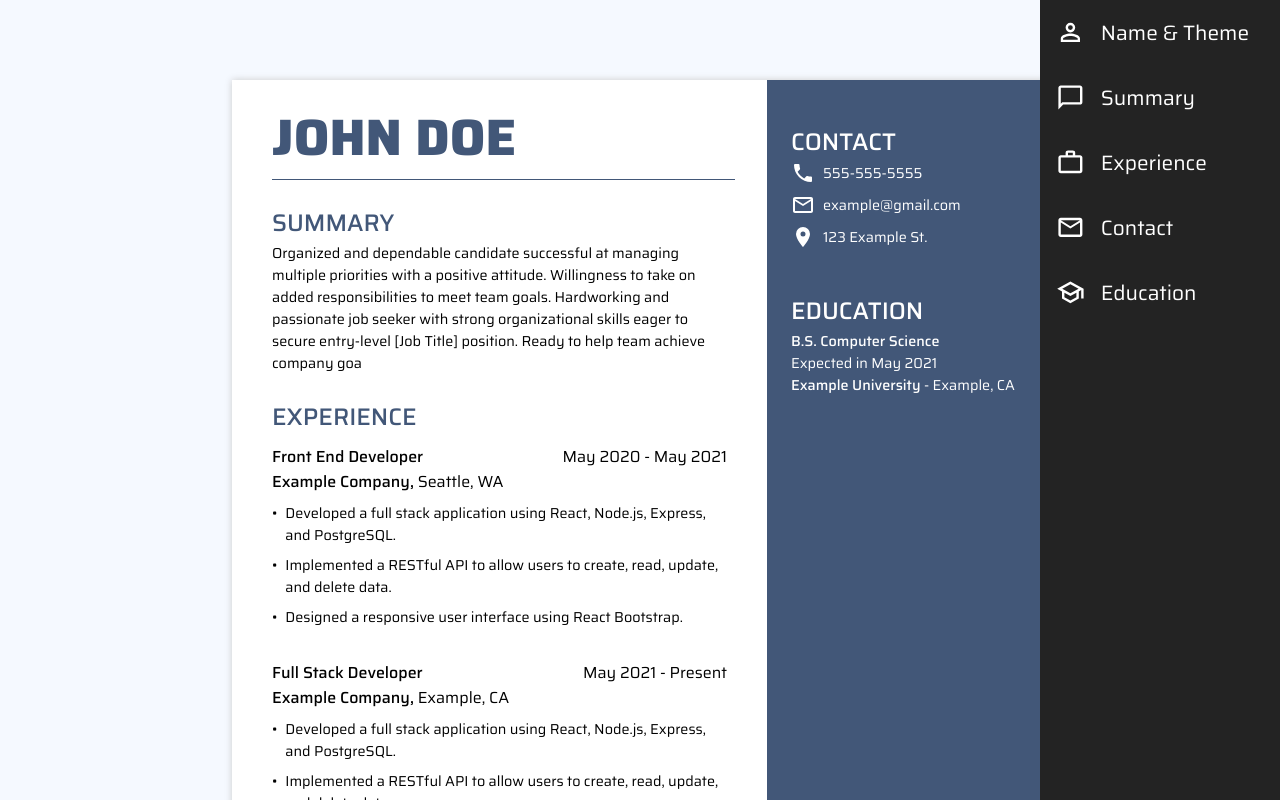
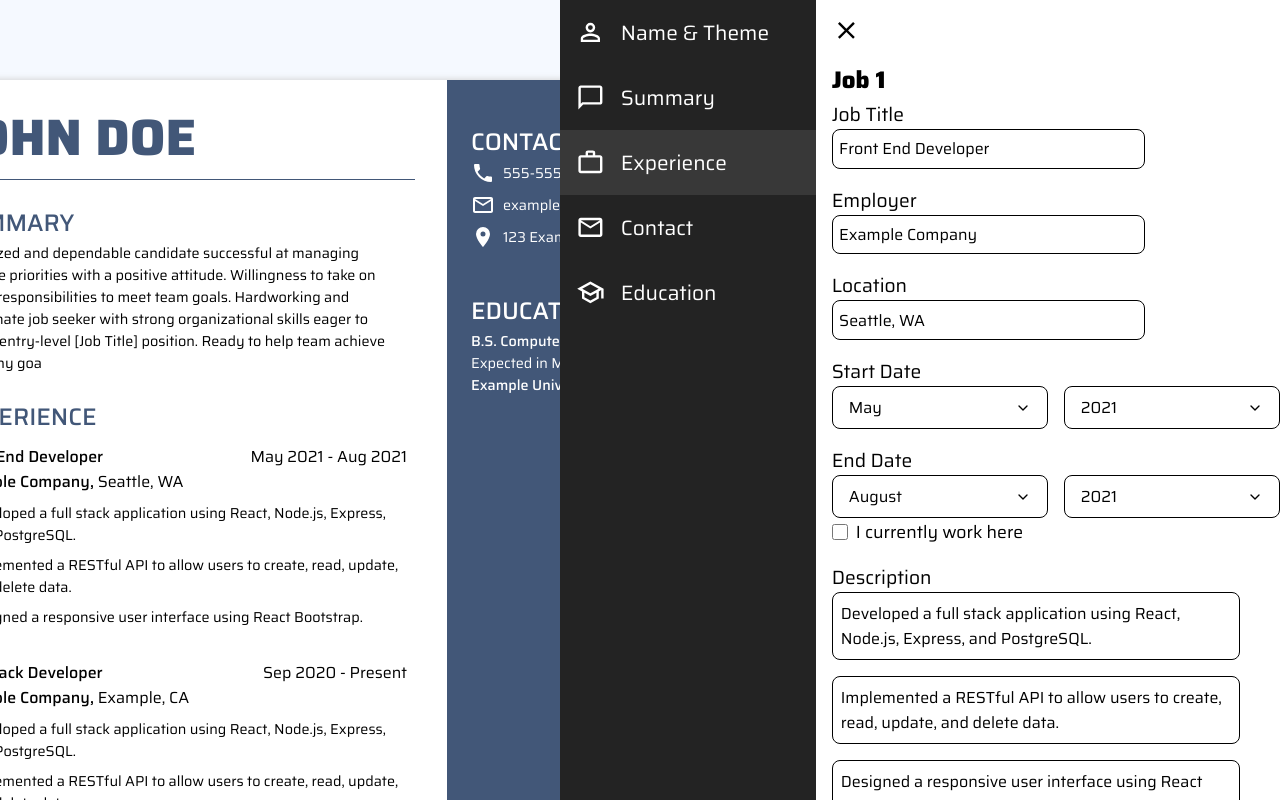
Before and after one commit to Alyoshka5/resume-builder, a React (Create React App) app: page / in a window 1280 px wide. Both pictures are taken after a click on the element 499 px from the left and 540 px from the top of the page. Shown: the top 800 px of the page. Built offline with nearby package versions, Linux system fonts and the light colour scheme.

Commit message:
Add functionality to experience edit section

```diff
--- a/src/App.tsx
+++ b/src/App.tsx
@@ -1,7 +1,7 @@
 import './App.css';
 import Resume from './components/Resume';
 import EditBar from './components/EditBar'
-import { useState, useEffect } from 'react';
+import React, { useState, useEffect } from 'react';
 import personInfo from './person_info';
 
 function App() {
@@ -17,7 +17,8 @@ function App() {
 
   useEffect(() => {
     setXShift(editBarToggle ? 30 : 0);
-  }, [editBarToggle])
+  }, [editBarToggle]);
+
 
   return (
     <div className='App' style={{overflow: 'hidden'}}>
--- a/src/components/EditBar.tsx
+++ b/src/components/EditBar.tsx
@@ -1,5 +1,6 @@
+import { useEffect } from 'react';
 import '../styles/EditBar.css';
-import { EditBarProps, ExperienceProp } from '../types';
+import { EditBarProps, DateInputProp } from '../types';
 import Icon from '@mdi/react';
 import { mdiClose, mdiAccountOutline, mdiMessageOutline, mdiBriefcaseOutline, mdiEmailOutline, mdiSchoolOutline, mdiDeleteOutline } from '@mdi/js';
 
@@ -53,10 +54,14 @@ export default function EditBar({
             <form className="edit-form experience-form">
                 {experience.map((job, jobIdx) => {
                     return (
-                        <div className="job-container">
+                        <div className="job-container" key={jobIdx}>
                             <div className="job-header-container">
                                 <h2 className='job-header'>Job {jobIdx + 1}</h2>
-                                <div className="remove-job-btn">
+                                <div className="remove-job-btn" onClick={() => {
+                                    const newExperience = [...experience];
+                                    newExperience.splice(jobIdx, 1);
+                                    onExperienceChange(newExperience);
+                                }}>
                                     <Icon path={mdiDeleteOutline} size={1.05}></Icon>
                                 </div>
                             </div>
@@ -71,27 +76,40 @@ export default function EditBar({
                                 </div>
                                 <div className='input-container'>
                                     <label htmlFor="company-name">Employer</label>
-                                    <input type="text" value={job.company} name="company-name" onChange={(e) => onExperienceChange(experience)} />
+                                    <input type="text" value={job.company} name="company-name" onChange={(e) => {
+                                        const newExperience = [...experience];
+                                        newExperience[jobIdx].company = e.target.value;
+                                        onExperienceChange(newExperience);
+                                    }} />
                                 </div>
                                 <div className='input-container'>
                                     <label htmlFor="job-location">Location</label>
-                                    <input type="text" value={job.location} name="job-location" onChange={(e) => onExperienceChange(experience)} />
+                                    <input type="text" value={job.location} name="job-location" onChange={(e) => {
+                                        const newExperience = [...experience];
+                                        newExperience[jobIdx].location = e.target.value;
+                                        onExperienceChange(newExperience);
+                                    }} />
                                 </div>
                                 <div className='input-container'>
                                     <label htmlFor="job-start">Start Date</label>
                                     <div className='date-input-container'>
-                                        <MonthDropdown />
-                                        <YearDropdown />
+                                        <MonthDropdown experience={experience} onExperienceChange={onExperienceChange} jobIdx={jobIdx} startOrEnd="start" />
+                                        <YearDropdown experience={experience} onExperienceChange={onExperienceChange} jobIdx={jobIdx} startOrEnd="start" />
                                     </div>
                                 </div>
                                 <div className='input-container'>
                                     <label htmlFor="job-end">End Date</label>
                                     <div className="date-input-container">
-                                        <MonthDropdown />
-                                        <YearDropdown />
+                                        <MonthDropdown experience={experience} onExperienceChange={onExperienceChange} jobIdx={jobIdx} startOrEnd="end" />
+                                        <YearDropdown experience={experience} onExperienceChange={onExperienceChange} jobIdx={jobIdx} startOrEnd="end" />
                                     </div>
                                     <div className='current-job-container'>
-                                        <input type="checkbox" name="job-end" id="job-end" />
+                                        <input type="checkbox" name="job-end" checked={experience[jobIdx].end.month === 'Present'} onChange={e => {
+                                            const newExperience = [...experience];
+                                            newExperience[jobIdx].end.month = e.target.checked ? 'Present' : 'January';
+                                            newExperience[jobIdx].end.year = e.target.checked ? '' : new Date().getFullYear().toString();
+                                            onExperienceChange(newExperience);
+                                        }} />
                                         <label htmlFor="job-end">I currently work here</label>
                                     </div>
                                 </div>
@@ -100,7 +118,7 @@ export default function EditBar({
                                         {job.description.map((desc, descIdx) => {
                                             return (
                                                 <div key={descIdx} className="job-desc-container">
-                                                    <textarea className='job-description' value={desc} name="job-description" onChange={(e) => {
+                                                    <textarea className='job-description' value={desc} name="job-description" autoFocus={desc === ''} onChange={(e) => {
                                                         const textarea = e.target as HTMLTextAreaElement;
                                                         textarea.style.height = "auto";
                                                         textarea.style.height = textarea.scrollHeight + "px";
@@ -108,14 +126,23 @@ export default function EditBar({
                                                         newExperience[jobIdx].description[descIdx] = e.target.value;
                                                         onExperienceChange(newExperience);
                                                     }} />
-                                                    <div className="delete-btn" onClick={() => {}}>
+                                                    <div className="delete-btn" onClick={() => {
+                                                        const newExperience = [...experience];
+                                                        newExperience[jobIdx].description.splice(descIdx, 1);
+                                                        onExperienceChange(newExperience);
+                                                    }}>
                                                         <Icon path={mdiDeleteOutline} size={1.05}></Icon>
                                                     </div>
                                                 </div>
-                                            )
+                                            );
                                         })}
                                     <div className="add-point-btn-container">
-                                        <button className='add-point-btn'>+ Add point</button>
+                                        <button className='add-point-btn' onClick={e => {
+                                            e.preventDefault();
+                                            const newExperience = [...experience];
+                                            newExperience[jobIdx].description.push('');
+                                            onExperienceChange(newExperience);
+                                        }}>+ Add point</button>
                                     </div>
                                 </div>
                             </div>
@@ -124,15 +151,28 @@ export default function EditBar({
                     );
                 })}
                 <div className="add-job-btn-container">
-                    <button className='add-job-btn'>+ Add job</button>
+                    <button className='add-job-btn' onClick={e => {
+                        e.preventDefault();
+                        const newExperience = [...experience];
+                        newExperience.push({
+                            position: '',
+                            company: '',
+                            location: '',
+                            start: {
+                                month: 'January',
+                                year: new Date().getFullYear().toString(),
+                            },
+                            end: {
+                                month: 'Present',
+                                year: '',
+                            },
+                            description: [''],
+                        });
+                        onExperienceChange(newExperience);
+                    }}>+ Add job</button>
                 </div>
             </form>
         ),
-    }
-
-    function handleStuff(this: HTMLInputElement) {
-        this.style.height = "";
-        this.style.height = this.scrollHeight + "px";
     }
 
     return (
@@ -190,32 +230,67 @@ export default function EditBar({
     );
 }
 
-const MonthDropdown = () => {
+const MonthDropdown = ({ experience, onExperienceChange, jobIdx, startOrEnd }: DateInputProp) => {
+    useEffect(() => {
+        const job = experience[jobIdx];
+        const month = startOrEnd === 'start' ? job.start.month : job.end.month;
+        if (month === 'Present') return;
+        const select = document.querySelector(`select.monthInput[data-jobIdx="${jobIdx}"][data-startOrEnd="${startOrEnd}"]`) as HTMLSelectElement;
+        select.value = month;
+        console.log(select.value);
+    }, [(startOrEnd === 'start' ? experience[jobIdx].start.month : experience[jobIdx].end.month)]);
+
     return (
-        <select>
-            <option value="Jan">January</option>
-            <option value="Feb">February</option>
-            <option value="Mar">March</option>
-            <option value="Apr">April</option>
+        <select className='monthInput' data-jobIdx={jobIdx} data-startOrEnd={startOrEnd} disabled={startOrEnd === 'end' && experience[jobIdx].end.month === 'Present'} onChange={e => {
+            const select = e.target as HTMLSelectElement;
+            const newExperience = [...experience];
+            const job = newExperience[jobIdx];
+            if (startOrEnd === 'start') job.start.month = select.value;
+            else job.end.month = select.value;
+            newExperience[jobIdx] = job;
+            onExperienceChange(newExperience);
+        }}>
+            <option value="January">January</option>
+            <option value="February">February</option>
+            <option value="March">March</option>
+            <option value="April">April</option>
             <option value="May">May</option>
-            <option value="Jun">June</option>
-            <option value="Jul">July</option>
-            <option value="Aug">August</option>
-            <option value="Sep">September</option>
-            <option value="Oct">October</option>
-            <option value="Nov">November</option>
-            <option value="Dec">December</option>
+            <option value="June">June</option>
+            <option value="July">July</option>
+            <option value="August">August</option>
+            <option value="September">September</option>
+            <option value="October">October</option>
+            <option value="November">November</option>
+            <option value="December">December</option>
+            <option value="Present" style={{display: 'none'}}>Present</option>
         </select>
-    )
+    );
 }
 
-const YearDropdown = () => {
+const YearDropdown = ({ experience, onExperienceChange, jobIdx, startOrEnd }: DateInputProp) => {
     const currentYear = new Date().getFullYear();
+
+    useEffect(() => {
+        const job = experience[jobIdx];
+        const year = startOrEnd === 'start' ? job.start.year : job.end.year;
+        if (year === '') return;
+        const select = document.querySelector(`select.yearInput[data-jobIdx="${jobIdx}"][data-startOrEnd="${startOrEnd}"]`) as HTMLSelectElement;
+        select.value = year;
+    }, [(startOrEnd === 'start' ? experience[jobIdx].start.year : experience[jobIdx].end.year)]);
+
     return (
-        <select>
-            {Array.from({length: 100}, (_, i) => currentYear - i).map(year =>
-                <option value={year}>{year}</option>
+        <select className='yearInput' data-jobIdx={jobIdx} data-startOrEnd={startOrEnd} disabled={startOrEnd === 'end' && experience[jobIdx].end.month === 'Present'} onChange={e => {
+            const select = e.target as HTMLSelectElement;
+            const newExperience = [...experience];
+            const job = newExperience[jobIdx];
+            if (startOrEnd === 'start') job.start.year = select.value;
+            else job.end.year = select.value;
+            newExperience[jobIdx] = job;
+            onExperienceChange(newExperience);
+        }}>
+            {Array.from({length: 100}, (_, i) => currentYear - i).map(y =>
+                <option key={y} value={y}>{y}</option>
             )}
         </select>
-    )
+    );
 }
--- a/src/components/Resume.tsx
+++ b/src/components/Resume.tsx
@@ -11,7 +11,7 @@ export default function Resume({ info, xShift, editBarToggle, setEditBarToggle,
             <div className='main-content'>
                 <Name name={info.name} setEditBarToggle={setEditBarToggle} setCurrentEdit={setCurrentEdit} />
                 <Summary summary={info.summary} setEditBarToggle={setEditBarToggle} setCurrentEdit={setCurrentEdit} />
-                <Experience experience={info.experience} />
+                <Experience experience={info.experience} setEditBarToggle={setEditBarToggle} setCurrentEdit={setCurrentEdit} />
             </div>
             <div className='secondary-content'>
                 <Contact contact={info.contact} />
@@ -48,7 +48,23 @@ function Summary({ summary, setEditBarToggle, setCurrentEdit }: SummaryProps) {
     );
 }
 
-function Experience({ experience }: ExperienceProps) {
+function Experience({ experience, setCurrentEdit, setEditBarToggle }: ExperienceProps) {
+    const monthShortener: { [key: string]: string } = {
+        'January': 'Jan',
+        'February': 'Feb',
+        'March': 'Mar',
+        'April': 'Apr',
+        'May': 'May',
+        'June': 'Jun',
+        'July': 'Jul',
+        'August': 'Aug',
+        'September': 'Sep',
+        'October': 'Oct',
+        'November': 'Nov',
+        'December': 'Dec',
+        'Present': 'Present'
+    }
+
     return (
         <div className='experience component'>
             <div className='section-header-container'>
@@ -57,10 +73,13 @@ function Experience({ experience }: ExperienceProps) {
             </div>
             {experience.map((job, jobIdx) => {
                 return (
-                    <div className='job-info' key={jobIdx}>
+                    <div className='job-info' key={jobIdx} onClick={() => {
+                        setCurrentEdit('experience');
+                        setEditBarToggle(true);
+                    }}>
                         <div className='job-details'>
                             <div className='line-one-details'>
-                                <span className='job-position'>{job.position}</span> <span className='job-date'>{job.start} - {job.end}</span>
+                                <span className='job-position'>{job.position}</span> <span className='job-date'>{monthShortener[job.start.month]} {job.start.year} - {monthShortener[job.end.month]} {job.end.year}</span>
                             </div>
                             <div>
                                 <span className='job-company'>{job.company},</span> <span className='job-location'>{job.location}</span>
--- a/src/person_info.ts
+++ b/src/person_info.ts
@@ -25,8 +25,14 @@ const experience = [
     position: 'Front End Developer',
     company: 'Example Company',
     location: 'Seattle, WA',
-    start: 'May 2020',
-    end: 'May 2021',
+    start: {
+      month: 'May',
+      year: '2021',
+    },
+    end: {
+      month: 'August',
+      year: '2021',
+    },
     description: [
       'Developed a full stack application using React, Node.js, Express, and PostgreSQL.',
       'Implemented a RESTful API to allow users to create, read, update, and delete data.',
@@ -37,8 +43,14 @@ const experience = [
     position: 'Full Stack Developer',
     company: 'Example Company',
     location: 'Example, CA',
-    start: 'May 2021',
-    end: 'Present',
+    start: {
+      month: 'September',
+      year: '2020',
+    },
+    end: {
+      month: 'Present',
+      year: '',
+    },
     description: [
       'Developed a full stack application using React, Node.js, Express, and PostgreSQL.',
       'Implemented a RESTful API to allow users to create, read, update, and delete data.',
```
Also changed, not shown: src/types.ts (+17 -3 lines).
